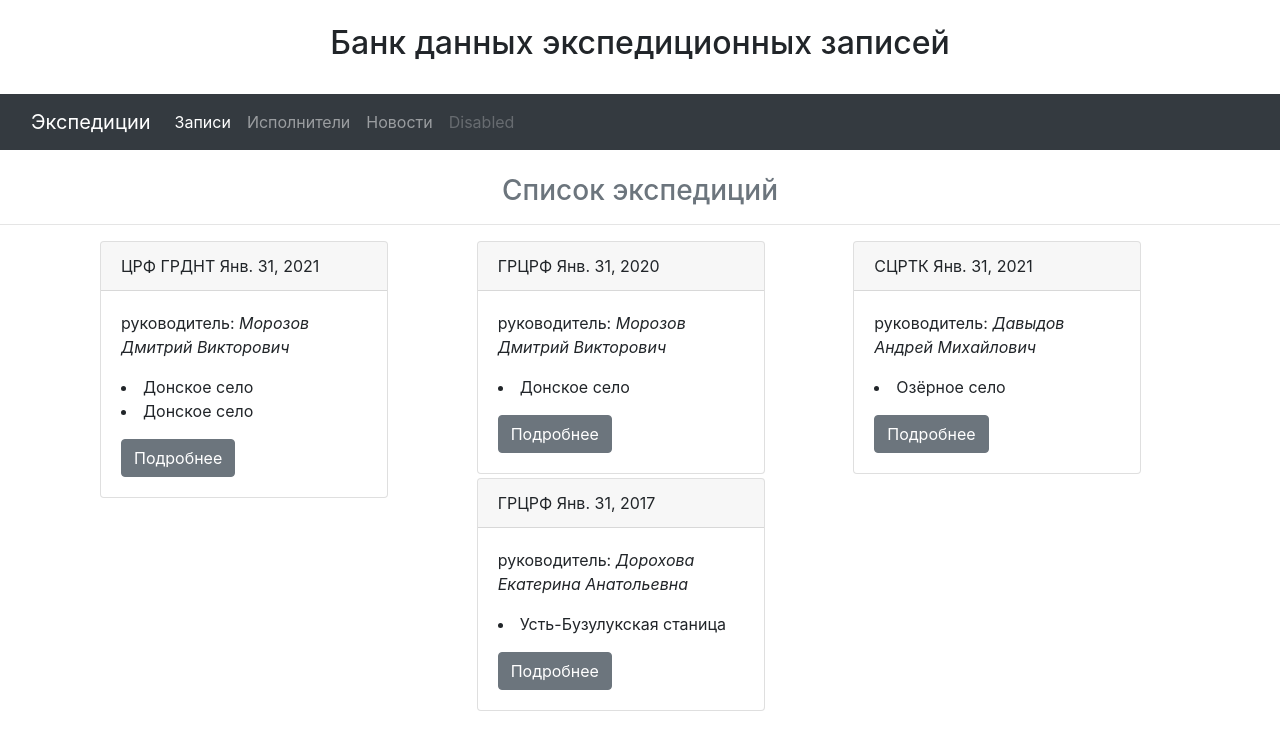
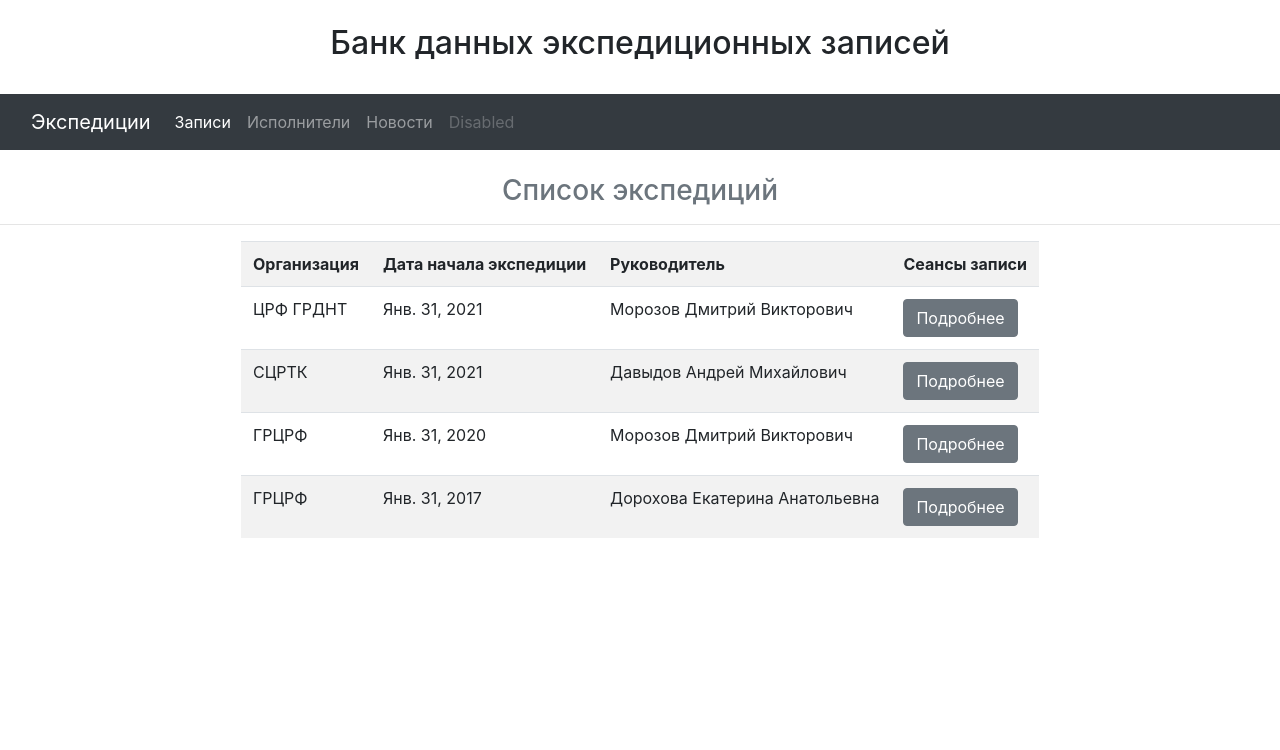
Before and after one commit to kirdik/folklore_base, a Django app: page / in a window 1280 px wide. Shown: the top 750 px of the page. Run offline with Django 3.2, Linux system fonts and the light colour scheme; data comes from the database, SQL or seed files in the repository; both versions use the stored data as it was after the commit.

Commit message:
Правки дизайна раздела Экспедиции и Сеансы записи

```diff
--- a/folklore_base/apps/base/models.py
+++ b/folklore_base/apps/base/models.py
@@ -164,6 +164,7 @@ class SeansOfRecord(models.Model):
     class Meta:
         verbose_name = 'Сеанс записи'
         verbose_name_plural = 'Сеансы записи'
+        ordering = ['data_seans_of_record']
 
     def __str__(self):
         return str(self.data_seans_of_record) + ' ' + str(self.place_of_record)
@@ -193,6 +194,7 @@ class Expeditions(models.Model):
     class Meta:
         verbose_name = 'Экспедиция'
         verbose_name_plural = 'Экспедиции'
+        ordering = ['-begin_data_expedition']
 
     def __str__(self):
         return str(self.organisation_expedition) + ' ' + str(self.begin_data_expedition)
--- a/folklore_base/apps/base/templates/expeditions.html
+++ b/folklore_base/apps/base/templates/expeditions.html
@@ -6,27 +6,24 @@
 
 {% block content %}
 <br><h3 class="text-center text-muted">Список экспедиций</h3> <hr>
-<div class="container">
-    <div class="card-columns">
-    {% for exp in object_list %}
-    <div class="col-sm">
-      <div class="card mb-1" style="width: 18rem;">
-        <div class="card-header">
-          {{ exp.organisation_expedition }} {{ exp.begin_data_expedition }}
-        </div>
-        <div class="card-body">
-          руководитель: <i>{{ exp.researcher_expedtion }}</i>
-          <p class="card-text">
-            {% for seance in exp.seanses_of_expedition.all %}
-            <li>{{ seance.place_of_record }} <br>
-              {% endfor %}</p>
-              <a href='{% url "seances" exp.pk %}' class="btn btn-secondary">Подробнее</a>
-            </div>
-          </div>
-        </div>
-
-
-        {% endfor %}
-      </div>
-    </div>
+<div class="row justify-content-center">
+  <div class="col-auto">
+    <table class="table table-striped">
+      <tr>
+        <th>Организация</th>
+        <th>Дата начала экспедиции</th>
+        <th>Руководитель</th>
+        <th>Сеансы записи</th>
+      </tr>
+      {% for exp in object_list %}
+      <tr>
+        <td>{{ exp.organisation_expedition }}</td>
+        <td>{{ exp.begin_data_expedition }}</td>
+        <td>{{ exp.researcher_expedtion }}</td>
+        <td><a href='{% url "seances" exp.pk %}' class="btn btn-secondary">Подробнее</a></td>
+      </tr>
+      {% endfor %}
+    </table>
+  </div>
+</div>
 {% endblock content %}
--- a/folklore_base/apps/base/urls.py
+++ b/folklore_base/apps/base/urls.py
@@ -8,4 +8,5 @@ path('dm/<int:pk>/', DigitalMediaDetailView.as_view(), name = 'post_detail'),
 path('digital/', DigitalMediaListView.as_view(), name = 'home'),
 path('matherials/<int:id>/', matherials, name = 'matherials' ),
 path('informants/', informants, name = 'informants'),
+path('informants/<int:id>/', informant_details, name = 'informant_details'),
 ]
--- a/folklore_base/apps/base/views.py
+++ b/folklore_base/apps/base/views.py
@@ -1,5 +1,5 @@
 from django.shortcuts import render
-from django.views.generic import ListView, DetailView
+from django.views.generic import ListView, DetailView, View
 from .models import *
 
 
@@ -24,3 +24,8 @@ def matherials(request, id):
 def informants(request):
     inf = Informant.objects.all()
     return render(request, 'informants.html', {'inf': inf})
+def informant_details(request, id):
+    infdetail = Informant.objects.get(id=id)
+    seances = SeansOfRecord.objects.select_related().filter(informant_of_seanse=id)
+    return render(request, 'inf_details.html', {'infdetail': infdetail,
+                                                'seances': seances})
```
Also changed, not shown: folklore_base/apps/base/templates/seances.html (+20 -18 lines), db.sqlite3.
